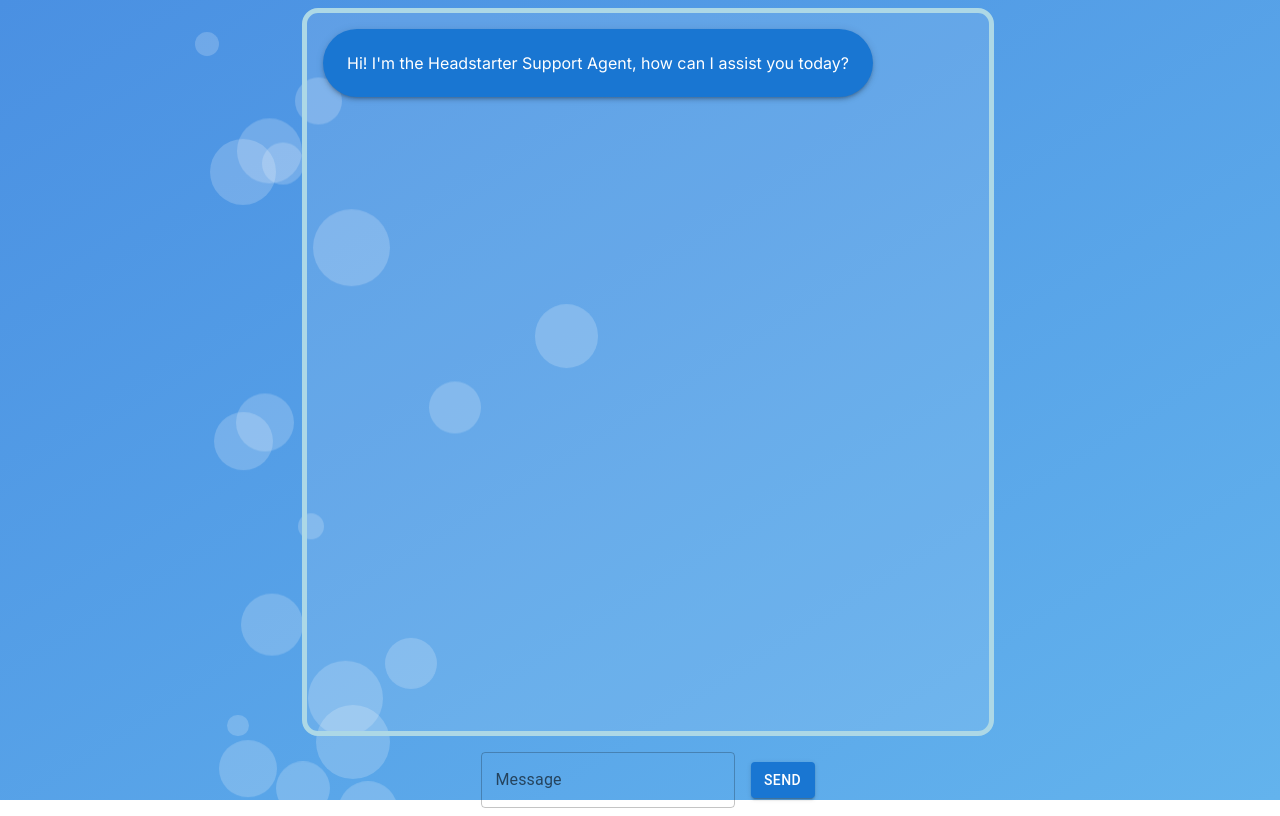
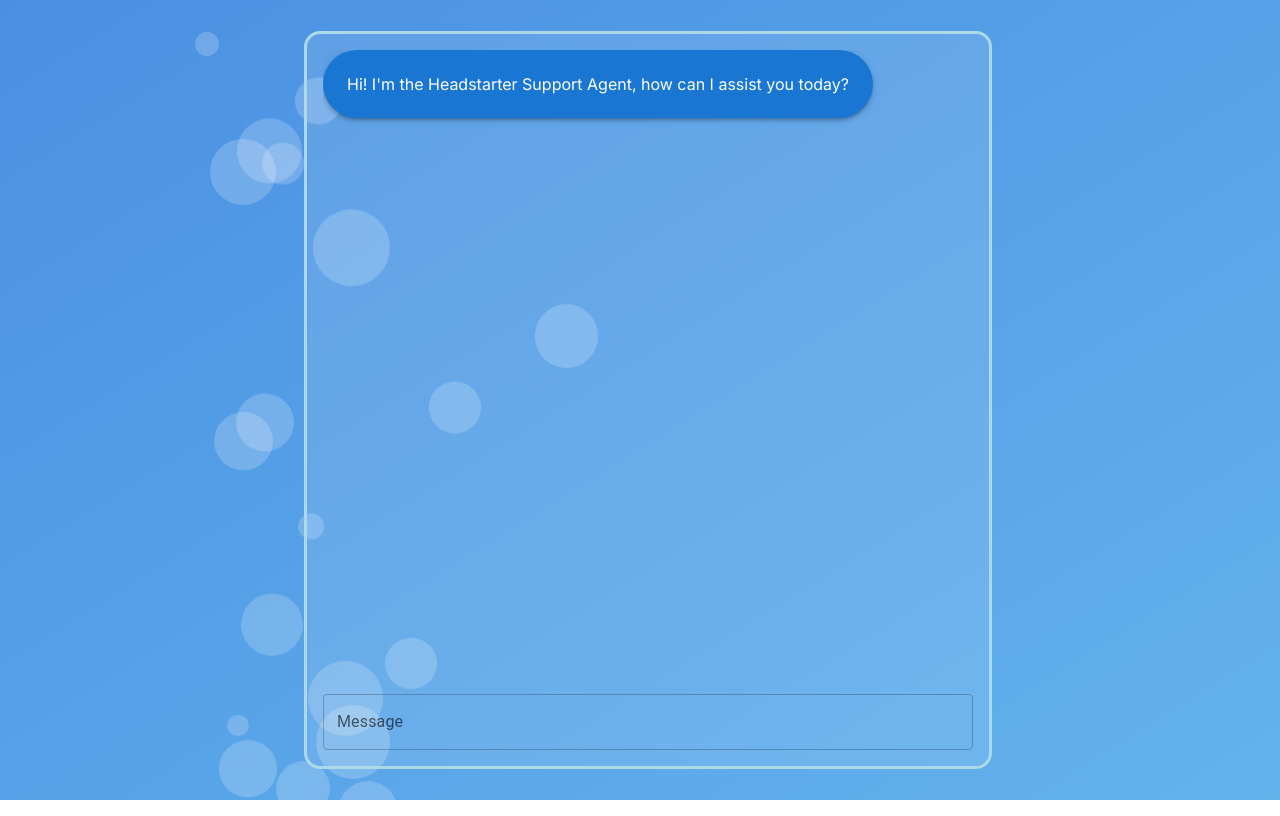
Before and after one commit to longv1-code/customer-support-ai, a Next.js app: page / in a window 1280 px wide. Built offline with nearby package versions, Linux system fonts and the light colour scheme.

Commit message:
second commit

```diff
--- a/app/page.js
+++ b/app/page.js
@@ -1,21 +1,9 @@
-// 'use client'
-// import { Box, Stack, TextField, Button } from "@mui/material";
-// import Image from "next/image";
-// import {useState} from 'react'
-
-// export default function Home() {
-//   const [messages, setMessages] = useState([{
-//     role: 'assistant',
-//     content: `Hi! I'm the Headstarter Support Agent, how can I assist you today?`
-//   }])
-
-//   const [message, setMessage] = useState('')
-
 'use client'
-import { Box, Stack, TextField, Button } from "@mui/material";
-import Image from "next/image";
+import { Box, Stack, TextField, IconButton } from "@mui/material";
+import ArrowUpwardIcon from '@mui/icons-material/ArrowUpward';
 import { useState, useEffect } from 'react'
 import styled from '@emotion/styled'
+
 
 const BubbleBackground = styled.div`
   position: fixed;
@@ -30,7 +18,7 @@
 
 const BubbleElement = styled.div`
   position: absolute;
-  background: rgba(255, 255, 255, 0.2);
+  background: rgba(299, 299, 299, 0.2);
   border-radius: 50%;
   animation: float 4s ease-in-out infinite, moveHorizontal 15s linear infinite;
 
@@ -130,7 +118,7 @@
     <Bubbles />
     <Box
       width="100vw"
-        height="100vh"
+      height="98vh"
       display="flex"
       flexDirection="column"
       justifyContent="center"
@@ -140,14 +128,20 @@
         direction="column"
         width="650px"
         height="700px"
-          border="5px solid lightblue"
+        border="3px solid lightblue"
         p={2}
-          spacing={3}
+        spacing={2}
         bgcolor="rgba(255, 255, 255, 0.1)"
         borderRadius={4}
       >
-          {
-            messages.map((message, index) => (
+        <Stack
+          direction="column"
+          spacing={2}
+          flexGrow={1}
+          overflow="auto"
+          maxHeight="calc(100% - 70px)" // Adjust for the input field height
+        >
+          {messages.map((message, index) => (
             <Box
               key={index}
               display="flex"
@@ -163,49 +157,42 @@
                 p={3}
                 sx={{
                   transition: 'background-color 0.3s ease',
-                      boxShadow:3,
+                  boxShadow: 3,
                   '&:hover': {
                     backgroundColor: message.role === 'assistant' ? 'primary.dark' : 'secondary.dark',
-                        boxShadow:6,
+                    boxShadow: 6,
                   }
                 }}
               >
                 {message.content}
               </Box>
             </Box>
-            ))
-          }
+          ))}
         </Stack>
-        {/* <Stack
-          direction="row"
-          spacing={2}
-        >
-          <TextField
-            label="message"
-            fullWidth
-            value={message}
-            onChange={(e) => setMessage(e.target.value)}
-          />
-          <Button variant="contained" onClick={sendMessage}>Send</Button>
-
-        </Stack> */}
-        {/* </Stack>
-    </Box >)
-} */}
-        <Stack
-          direction="row"
-          spacing={2}
-          alignItems="center"
-          justifyContent="center"
-          mt={2}
-        >
+        <Box position="relative">
           <TextField
             label="Message"
             fullWidth
             value={message}
             onChange={(e) => setMessage(e.target.value)}
+            variant="outlined"
+            sx={{
+              '& .MuiOutlinedInput-root': {
+                paddingRight: '48px', // Make room for the send button
+              },
+            }}
           />
-          <Button variant="contained" onClick={sendMessage}>Send</Button>
+          <IconButton
+            onClick={sendMessage}
+            sx={{
+              position: 'absolute',
+              right: '8px',
+              top: '50%',
+              transform: 'translateY(-50%)',
+            }}
+          >
+          </IconButton>
+        </Box>
       </Stack>
     </Box>
   </>
--- a/package.json
+++ b/package.json
@@ -11,6 +11,7 @@
   "dependencies": {
     "@emotion/react": "^11.13.0",
     "@emotion/styled": "^11.13.0",
+    "@mui/icons-material": "^5.16.7",
     "@mui/material": "^5.16.6",
     "next": "^14.2.5",
     "openai": "^4.55.1",
```
Also changed, not shown: 1 other file (tests, documents, lock files or other folders). Lines whose indentation alone changed are shown as unchanged.
